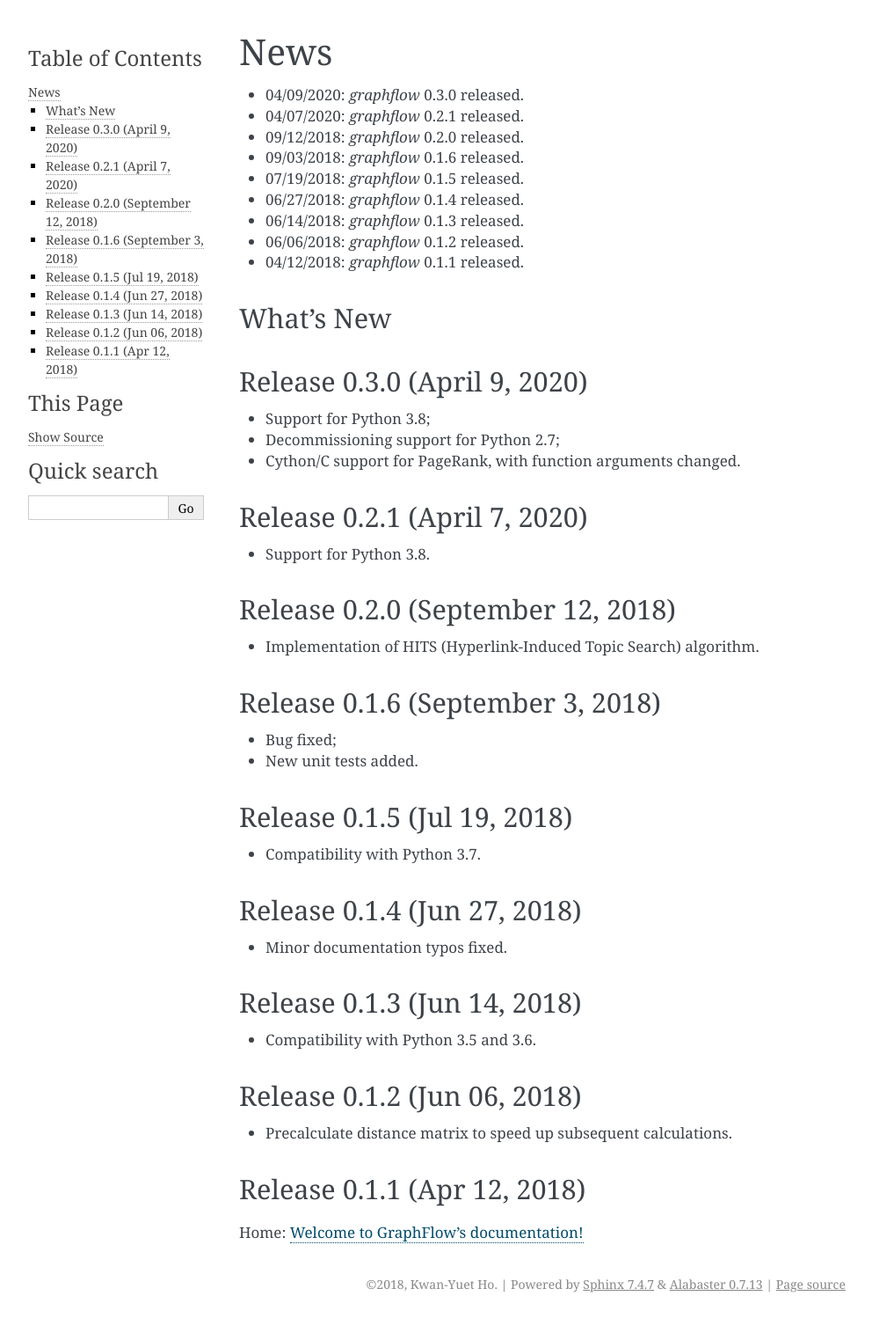
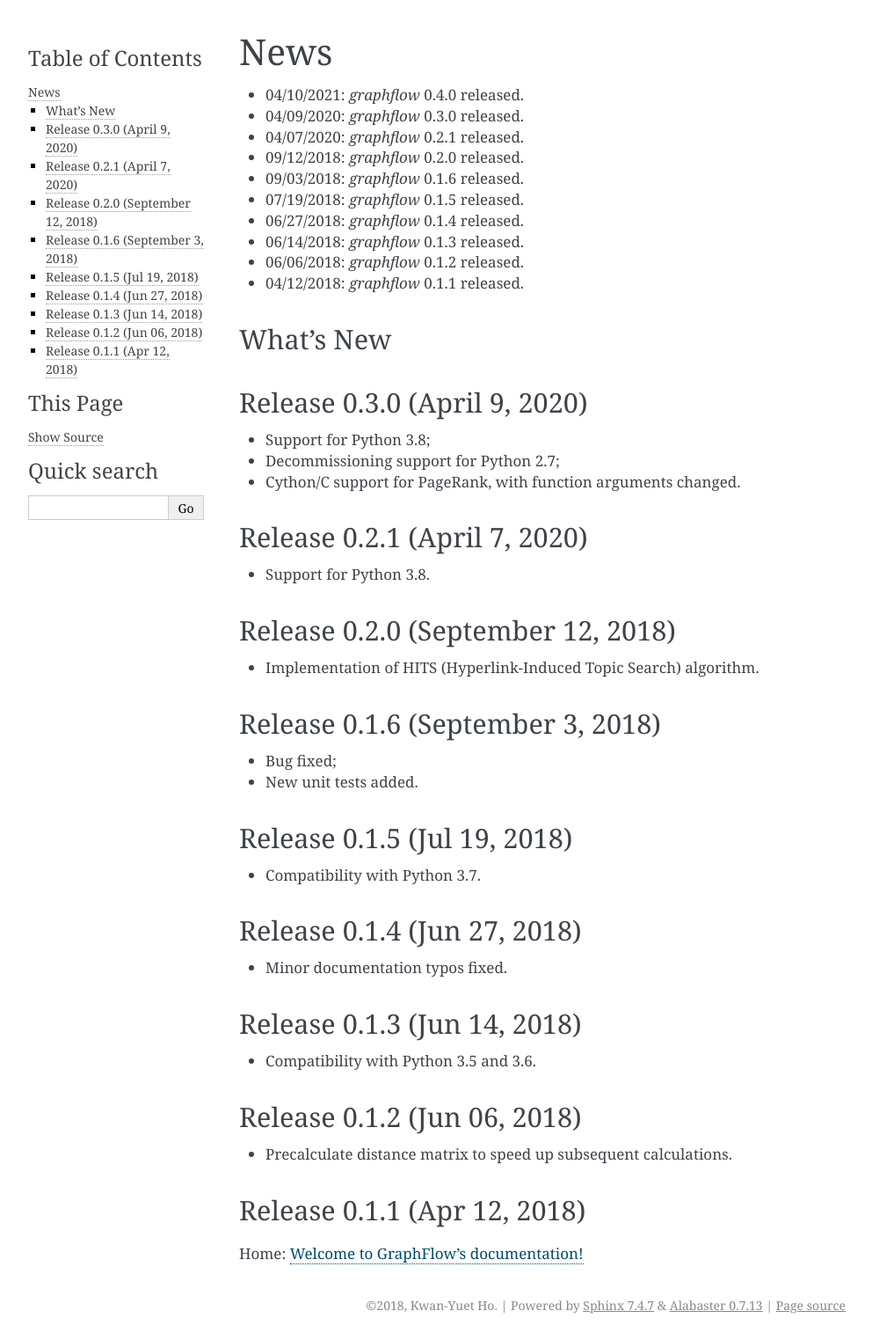
Before and after one commit to stephenhky/GraphFlow, a Sphinx documentation site: the page built from doc/source/news.rst, in a window 1280 px wide. Shown: the whole page at 88% size, without its empty margins (148-1140 px from the left). Built offline with Sphinx 7.4.7, drawn with Linux system fonts in a browser that asks for light colours; before the commit the page ends 1499 px from its top, so only the background shows below that.

Commit message:
release 0.4.0

```diff
--- a/doc/source/news.rst
+++ b/doc/source/news.rst
@@ -1,6 +1,7 @@
 News
 ====
 
+* 04/10/2021: `graphflow` 0.4.0 released.
 * 04/09/2020: `graphflow` 0.3.0 released.
 * 04/07/2020: `graphflow` 0.2.1 released.
 * 09/12/2018: `graphflow` 0.2.0 released.
--- a/setup.py
+++ b/setup.py
@@ -33,7 +33,7 @@
 
 
 setup(name='graphflow',
-      version="0.3.1a1",
+      version="0.4.0",
       description="Algorithms for Graph Flow Analysis",
       long_description="Numerical routines for analyzing data represented by graphs",
       classifiers=[
```
Also changed, not shown: README.md (+1 -0 lines), .travis.yml (deleted).
